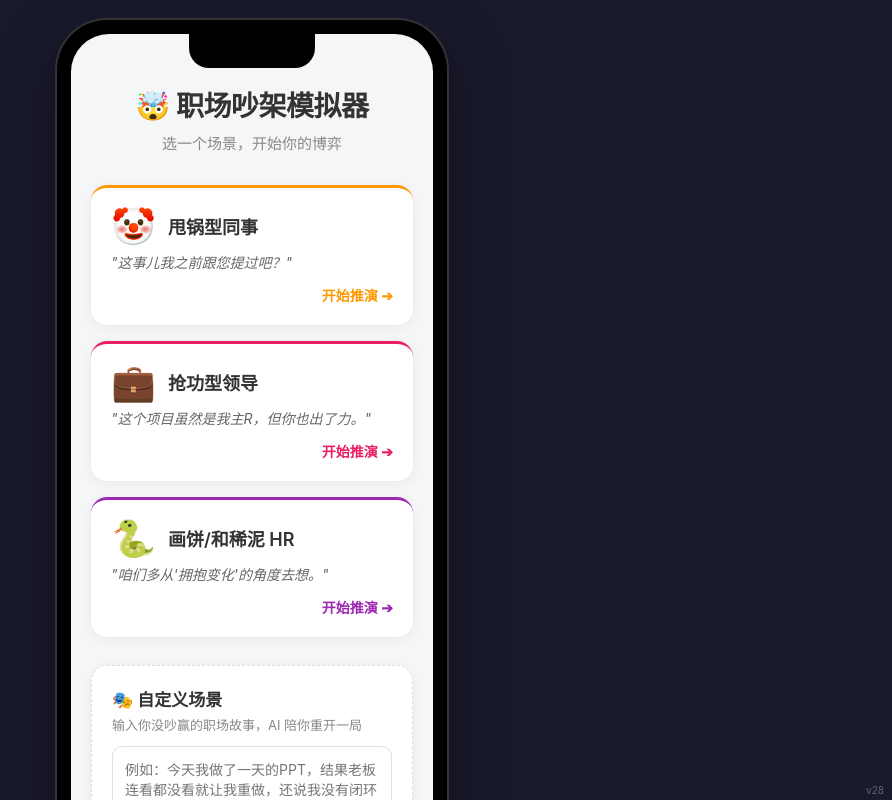
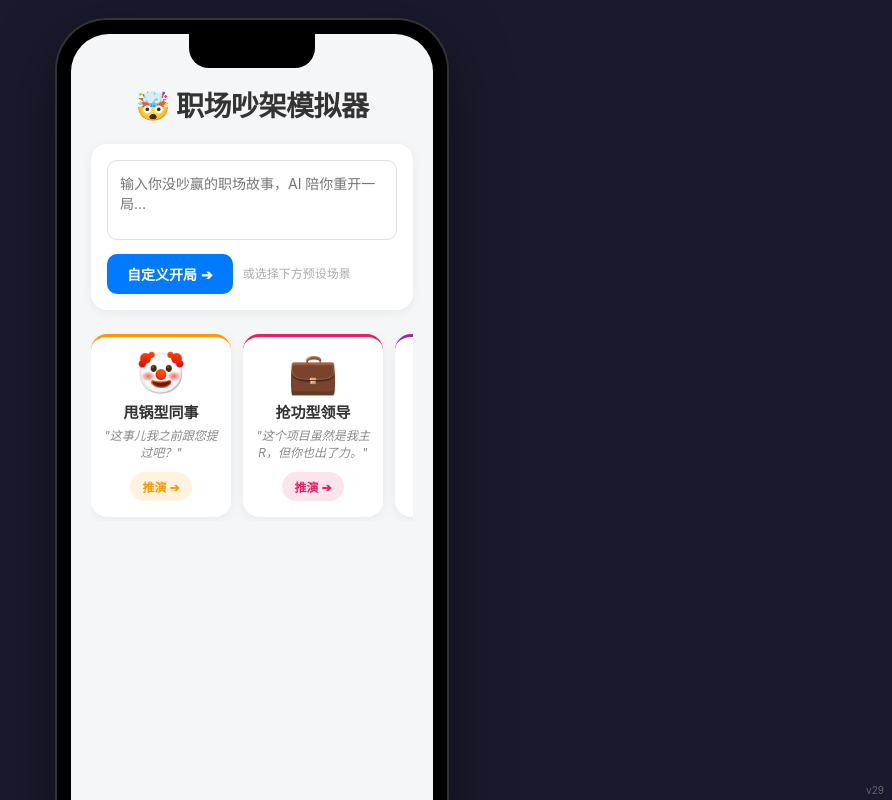
Before and after one commit to SylviaSong0-0/workplace-simulator-web, a website: page index.html in a window 1280 px wide. Shown: the whole page, without its empty margins (388-1280 px from the left). Drawn offline with Linux system fonts and the light colour scheme.

Commit message:
v29: 首页重构 — 标题→输入框→横向NPC卡片，输入区去标题化

```diff
--- a/index.html
+++ b/index.html
@@ -71,78 +71,24 @@
     }
     .home-header {
       text-align: center;
-      margin-bottom: 32px;
+      margin-bottom: 20px;
     }
     .home-header h1 {
       font-size: 28px;
       font-weight: 700;
-      margin-bottom: 8px;
       letter-spacing: -0.5px;
     }
-    .home-header p {
-      font-size: 15px;
-      color: #888;
-    }
-    .scene-list { display: flex; flex-direction: column; gap: 16px; }
-    .scene-card {
+    /* 首页输入区 */
+    .home-input {
       background: #fff;
       border-radius: 16px;
-      padding: 20px;
+      padding: 16px;
       box-shadow: 0 2px 12px rgba(0,0,0,0.06);
-      cursor: pointer;
-      transition: transform 0.15s, box-shadow 0.15s;
-      border-top: 3px solid transparent;
-    }
-    .scene-card:hover {
-      transform: translateY(-2px);
-      box-shadow: 0 4px 20px rgba(0,0,0,0.1);
-    }
-    .scene-card .card-top {
-      display: flex;
-      align-items: center;
-      gap: 12px;
-      margin-bottom: 8px;
-    }
-    .scene-card .avatar {
-      font-size: 36px;
-      line-height: 1;
-    }
-    .scene-card .name {
-      font-size: 18px;
-      font-weight: 600;
-    }
-    .scene-card .desc {
-      font-size: 14px;
-      color: #666;
-      line-height: 1.5;
-      font-style: italic;
-    }
-    .scene-card .start-btn {
-      margin-top: 12px;
-      font-size: 14px;
-      font-weight: 600;
-      text-align: right;
-    }
-    .custom-scene {
-      margin-top: 28px;
-      background: #fff;
-      border-radius: 16px;
-      padding: 20px;
-      box-shadow: 0 2px 12px rgba(0,0,0,0.06);
-      border: 1px dashed #ddd;
-    }
-    .custom-scene h3 {
-      font-size: 17px;
-      margin-bottom: 4px;
-    }
-    .custom-scene .sub {
-      font-size: 13px;
-      color: #888;
-      margin-bottom: 12px;
-    }
-    .custom-scene textarea {
+      margin-bottom: 24px;
+    }
+    .home-input textarea {
       width: 100%;
-      height: 100px;
+      height: 80px;
       border: 1px solid #e0e0e0;
       border-radius: 10px;
       padding: 12px;
@@ -150,23 +96,85 @@
       resize: none;
       font-family: inherit;
     }
-    .custom-scene textarea:focus {
+    .home-input textarea:focus {
       outline: none;
       border-color: #007aff;
     }
-    .custom-scene button {
-      margin-top: 12px;
-      width: 100%;
-      padding: 12px;
+    .home-input .input-row {
+      display: flex;
+      align-items: center;
+      gap: 10px;
+      margin-top: 10px;
+    }
+    .home-input .input-row button {
+      flex-shrink: 0;
+      padding: 10px 20px;
       border: none;
       border-radius: 10px;
       background: #007aff;
       color: #fff;
+      font-size: 14px;
+      font-weight: 600;
+      cursor: pointer;
+      white-space: nowrap;
+    }
+    .home-input .input-row button:active { opacity: 0.85; }
+    .home-input .input-hint {
+      font-size: 12px;
+      color: #aaa;
+      flex: 1;
+      line-height: 1.3;
+    }
+    /* 横排NPC卡片 */
+    .npc-scroll {
+      display: flex;
+      gap: 12px;
+      overflow-x: auto;
+      -webkit-overflow-scrolling: touch;
+      scroll-snap-type: x proximity;
+      padding-bottom: 4px;
+    }
+    .npc-scroll::-webkit-scrollbar { display: none; }
+    .npc-card {
+      flex: 0 0 140px;
+      background: #fff;
+      border-radius: 16px;
+      padding: 16px 12px;
+      box-shadow: 0 2px 12px rgba(0,0,0,0.06);
+      cursor: pointer;
+      transition: transform 0.15s, box-shadow 0.15s;
+      text-align: center;
+      scroll-snap-align: start;
+      border-top: 3px solid transparent;
+    }
+    .npc-card:hover {
+      transform: translateY(-2px);
+      box-shadow: 0 4px 20px rgba(0,0,0,0.1);
+    }
+    .npc-card .npc-avatar {
+      font-size: 40px;
+      line-height: 1;
+      margin-bottom: 8px;
+    }
+    .npc-card .npc-name {
       font-size: 15px;
       font-weight: 600;
-      cursor: pointer;
-    }
-    .custom-scene button:active { opacity: 0.85; }
+      margin-bottom: 6px;
+    }
+    .npc-card .npc-desc {
+      font-size: 12px;
+      color: #888;
+      line-height: 1.4;
+      margin-bottom: 10px;
+      font-style: italic;
+    }
+    .npc-card .npc-btn {
+      font-size: 12px;
+      font-weight: 600;
+      padding: 6px 12px;
+      border-radius: 20px;
+      display: inline-block;
+    }
 
     /* ========== 准备页 ========== */
     #prep-page {
@@ -794,6 +802,7 @@
     }
     @media (max-width: 400px) {
       .home-header h1 { font-size: 24px; }
+      .npc-card { flex: 0 0 120px; }
       .status-bar { padding: 10px 12px; }
       .progress-bg { width: 80px; }
       .player-bar .progress-bg { width: 60px; }
@@ -801,49 +810,43 @@
   </style>
 </head>
 <body>
-<!-- v28 - 准备页预取：后台预加载首条AI消息，进入战场即时显示 -->
+<!-- v29 - 首页重构：标题→输入框→横向NPC卡片 -->
 
 <div class="phone-frame">
   <div class="phone-screen">
-<div style="position:fixed;bottom:4px;right:8px;font-size:10px;color:#666;z-index:9999;">v28</div>
+<div style="position:fixed;bottom:4px;right:8px;font-size:10px;color:#666;z-index:9999;">v29</div>
 
 <!-- ===== 首页 ===== -->
 <div id="home-page" class="page active">
   <div class="home-header">
     <h1>🤯 职场吵架模拟器</h1>
-    <p>选一个场景，开始你的博弈</p>
   </div>
-  <div class="scene-list">
-    <div class="scene-card" data-scene="coworker" style="border-top-color:#FF9800">
-      <div class="card-top">
-        <span class="avatar">🤡</span>
-        <span class="name">甩锅型同事</span>
-      </div>
-      <div class="desc">"这事儿我之前跟您提过吧？"</div>
-      <div class="start-btn" style="color:#FF9800">开始推演 ➔</div>
-    </div>
-    <div class="scene-card" data-scene="boss" style="border-top-color:#E91E63">
-      <div class="card-top">
-        <span class="avatar">💼</span>
-        <span class="name">抢功型领导</span>
-      </div>
-      <div class="desc">"这个项目虽然是我主R，但你也出了力。"</div>
-      <div class="start-btn" style="color:#E91E63">开始推演 ➔</div>
-    </div>
-    <div class="scene-card" data-scene="hr" style="border-top-color:#9C27B0">
-      <div class="card-top">
-        <span class="avatar">🐍</span>
-        <span class="name">画饼/和稀泥 HR</span>
-      </div>
-      <div class="desc">"咱们多从'拥抱变化'的角度去想。"</div>
-      <div class="start-btn" style="color:#9C27B0">开始推演 ➔</div>
+  <div class="home-input">
+    <textarea id="custom-text" placeholder="输入你没吵赢的职场故事，AI 陪你重开一局…"></textarea>
+    <div class="input-row">
+      <button id="start-custom">自定义开局 ➔</button>
+      <span class="input-hint">或选择下方预设场景</span>
     </div>
   </div>
-  <div class="custom-scene">
-    <h3>🎭 自定义场景</h3>
-    <p class="sub">输入你没吵赢的职场故事，AI 陪你重开一局</p>
-    <textarea id="custom-text" placeholder="例如：今天我做了一天的PPT，结果老板连看都没看就让我重做，还说我没有闭环思维..."></textarea>
-    <button id="start-custom">自定义开局 ➔</button>
+  <div class="npc-scroll">
+    <div class="npc-card" data-scene="coworker" style="border-top-color:#FF9800">
+      <div class="npc-avatar">🤡</div>
+      <div class="npc-name">甩锅型同事</div>
+      <div class="npc-desc">"这事儿我之前跟您提过吧？"</div>
+      <span class="npc-btn" style="color:#FF9800;background:#FFF3E0">推演 ➔</span>
+    </div>
+    <div class="npc-card" data-scene="boss" style="border-top-color:#E91E63">
+      <div class="npc-avatar">💼</div>
+      <div class="npc-name">抢功型领导</div>
+      <div class="npc-desc">"这个项目虽然是我主R，但你也出了力。"</div>
+      <span class="npc-btn" style="color:#E91E63;background:#FCE4EC">推演 ➔</span>
+    </div>
+    <div class="npc-card" data-scene="hr" style="border-top-color:#9C27B0">
+      <div class="npc-avatar">🐍</div>
+      <div class="npc-name">画饼和稀泥 HR</div>
+      <div class="npc-desc">"咱们多从'拥抱变化'的角度去想。"</div>
+      <span class="npc-btn" style="color:#9C27B0;background:#F3E5F5">推演 ➔</span>
+    </div>
   </div>
 </div>
 
@@ -1096,7 +1099,7 @@ function prefetchFirstMessage(sceneId, customBackground, customPersona) {
 }
 
 // ========== 首页事件 ==========
-document.querySelectorAll('.scene-card').forEach(card => {
+document.querySelectorAll('.npc-card').forEach(card => {
   card.addEventListener('click', () => {
     const sceneId = card.dataset.scene;
     showPrepPage(sceneId);
```
